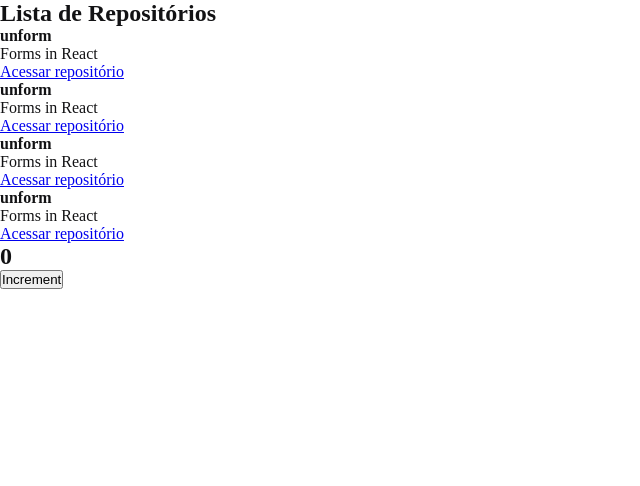
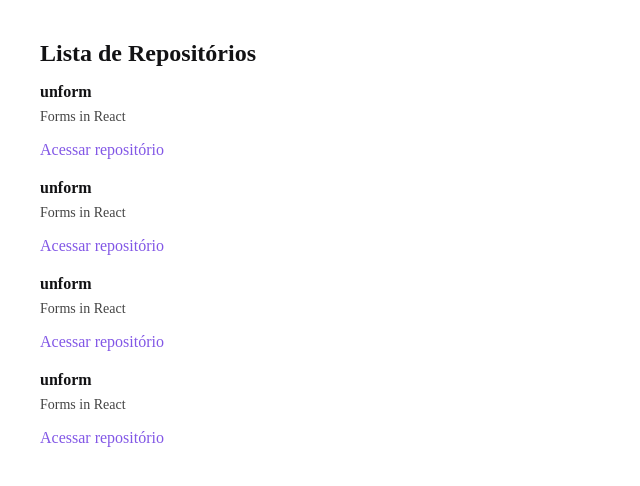
Before and after one commit to gabrielribeirojb/rocketseat-ignition, a React app: page / in a window 1280 px wide. Shown: the top 486 px of the page, without its empty margins (0-640 px from the left). Built offline with nearby package versions, Linux system fonts and the light colour scheme.

Commit message:
Adding style to list

```diff
--- a/src/App.jsx
+++ b/src/App.jsx
@@ -1,4 +1,3 @@
-import { Counter } from './components/Counter';
 import { RepositoryList } from './components/RepositoryList';
 import './styles/global.scss';
 
@@ -6,7 +5,6 @@
   return (
       <>
         <RepositoryList />
-        <Counter />
       </>
     );
 }
--- a/src/components/Counter.jsx
+++ /dev/null
@@ -1,19 +0,0 @@
-import { useState } from "react";
-
-export function Counter(){
-    const [counter, setCounter] = useState(0);
-
-    function increment(){
-        setCounter(counter + 1);
-    }
-
-    return (
-        <div>
-            <h2>{counter}</h2>
-            <button type="button"
-            onClick={increment}>
-                Increment
-            </button>
-        </div>
-    );
-}
--- a/src/components/RepositoryList.jsx
+++ b/src/components/RepositoryList.jsx
@@ -1,4 +1,5 @@
 import { RepositoryItem } from "./RepositoryItem";
+import '../styles/repositories.scss';
 
 const repository = {
     name: 'unform',
--- /dev/null
+++ b/src/styles/repositories.scss
@@ -0,0 +1,32 @@
+section.repository-list {
+    margin: 40px;
+
+    h1 {
+        margin-bottom: 16px;
+    }
+
+    ul{
+        list-style: none;
+
+        li{
+            margin-bottom: 20px;
+
+           & + li{
+                margin-top: 20px;
+           }
+
+           p{
+               font-size: 14px;
+               color: #444;
+               margin-top: 8px;
+           }
+
+           a{
+                display: inline-block;
+                margin-top: 16px;
+                text-decoration: none;
+                color: #8257e6;
+           }
+        }
+    }
+}
```
